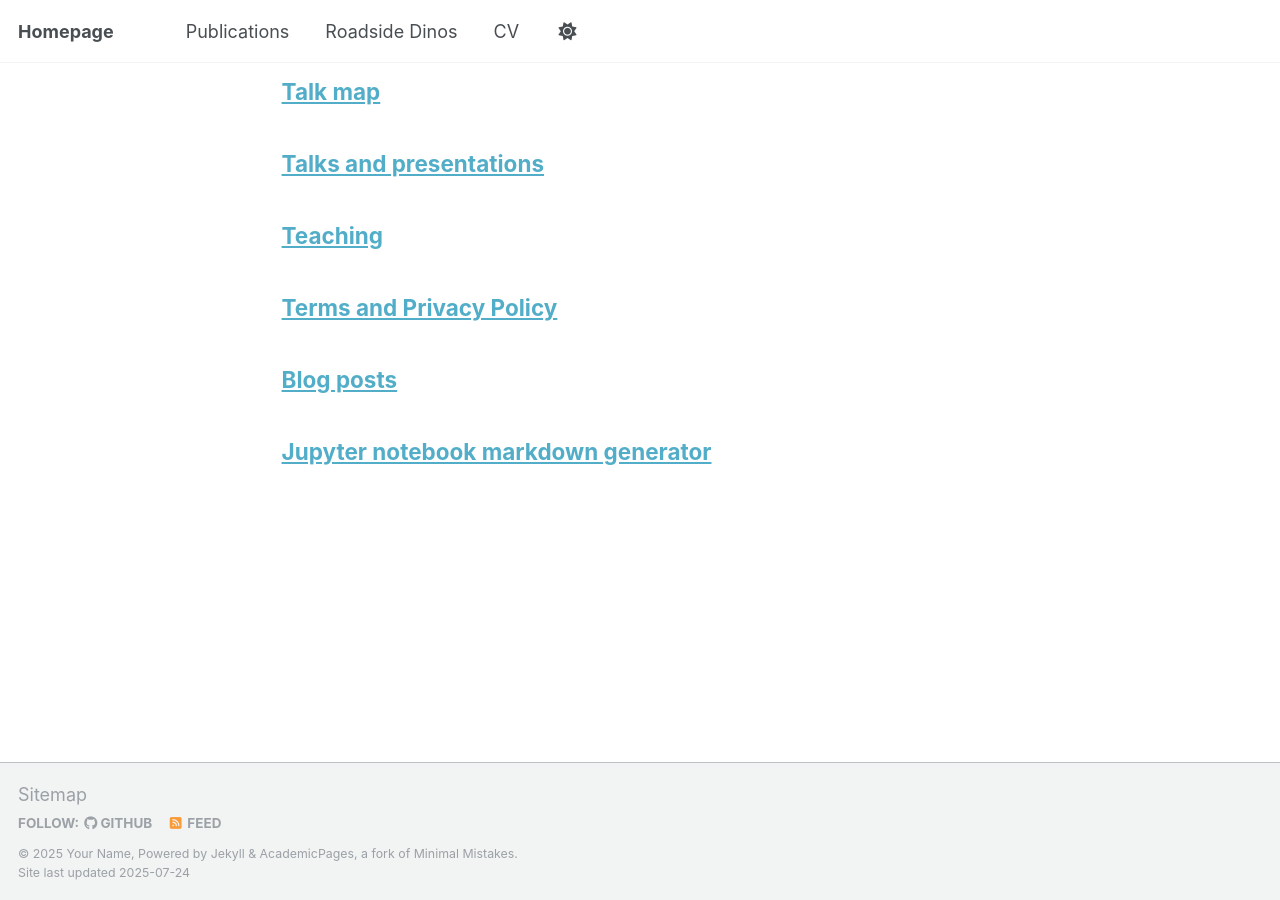
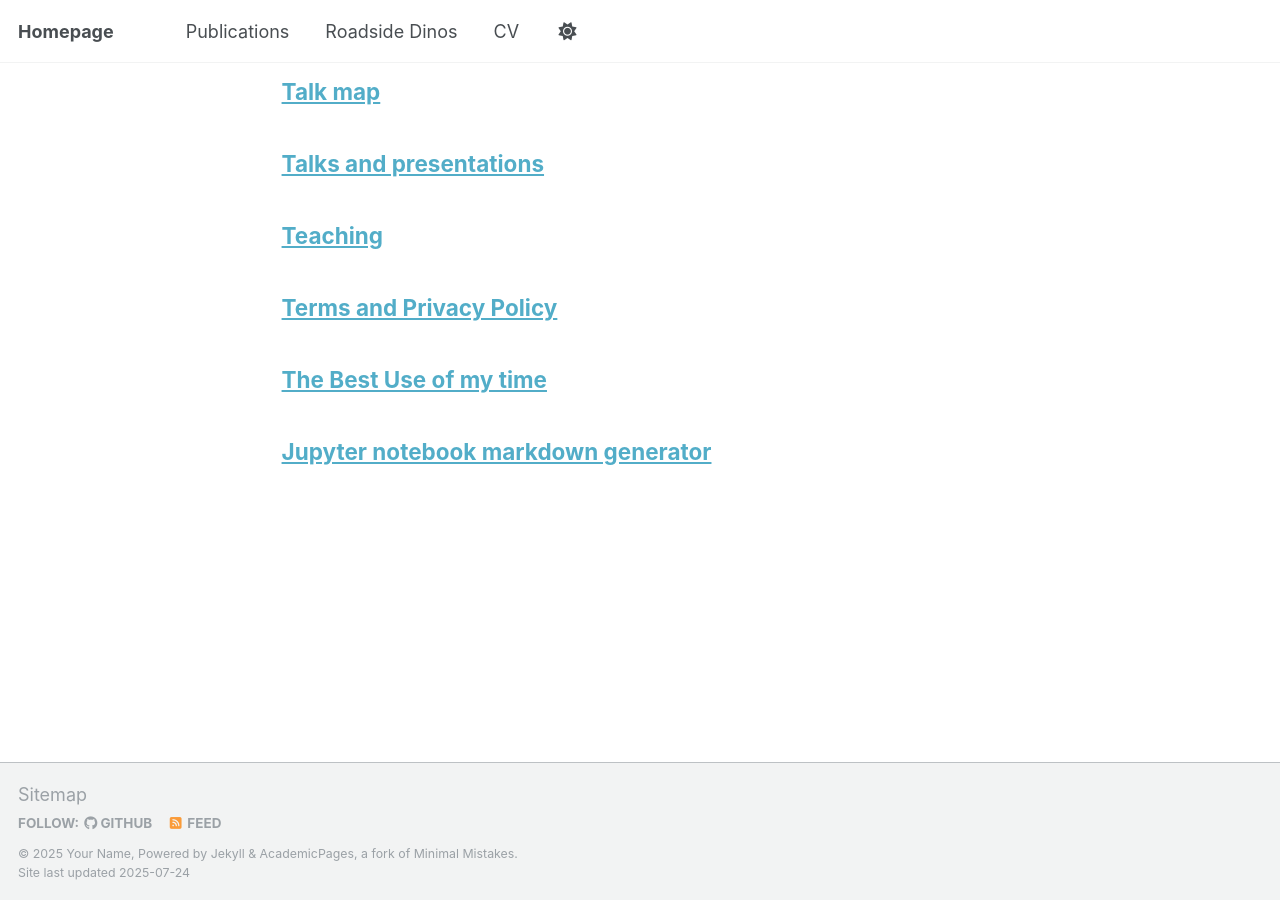
Before and after one commit to aprow620/aprow620.github.io, a Jekyll site: the page built from _pages/page-archive.html, in a window 1280 px wide and 900 px high, scrolled down 1246 px. Built offline with Jekyll 4.4.1, drawn with Linux system fonts in a browser that asks for light colours.

Commit message:
Update year-archive.html

```diff
--- a/_pages/year-archive.html
+++ b/_pages/year-archive.html
@@ -1,7 +1,7 @@
 ---
 layout: archive
 permalink: /year-archive/
-title: "Blog posts"
+title: "The Best Use of my time"
 author_profile: true
 redirect_from:
   - /wordpress/blog-posts/
```
